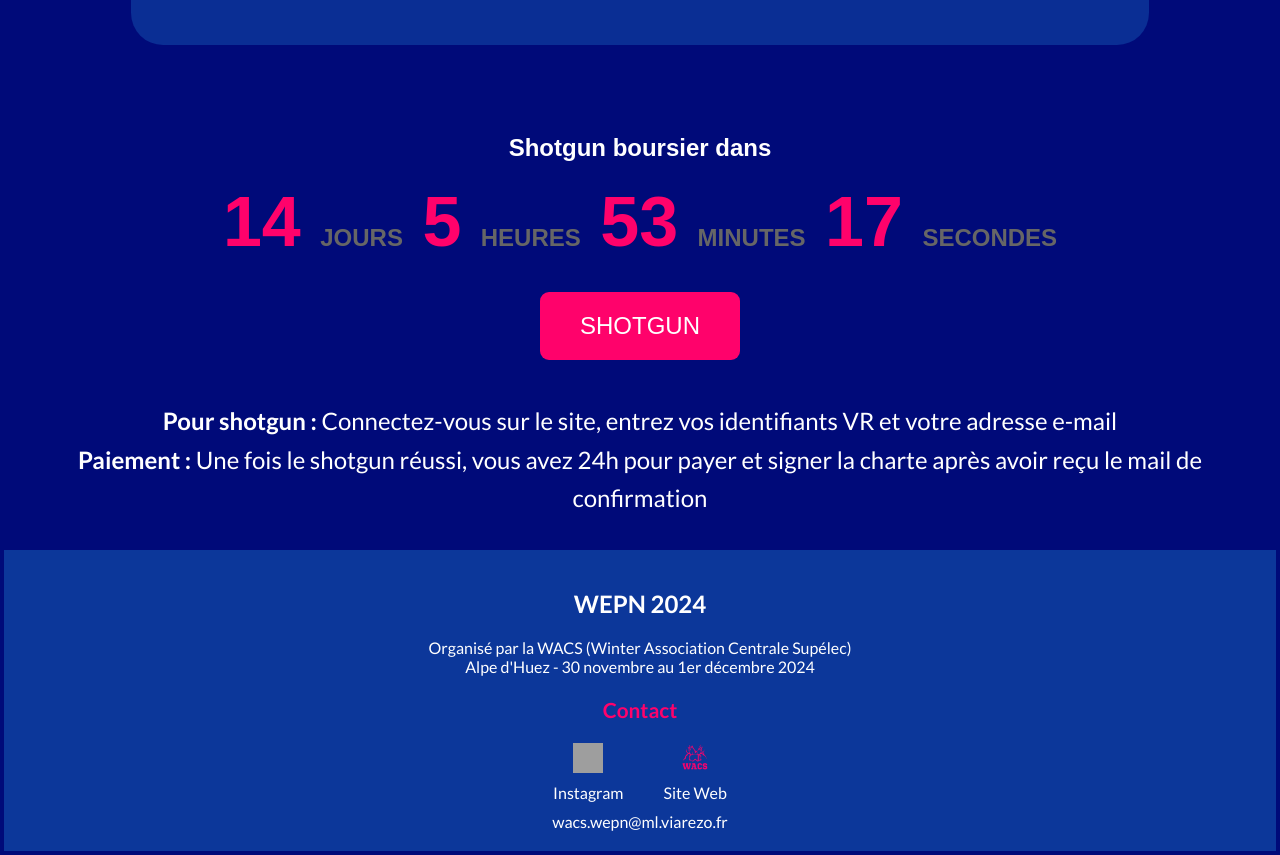
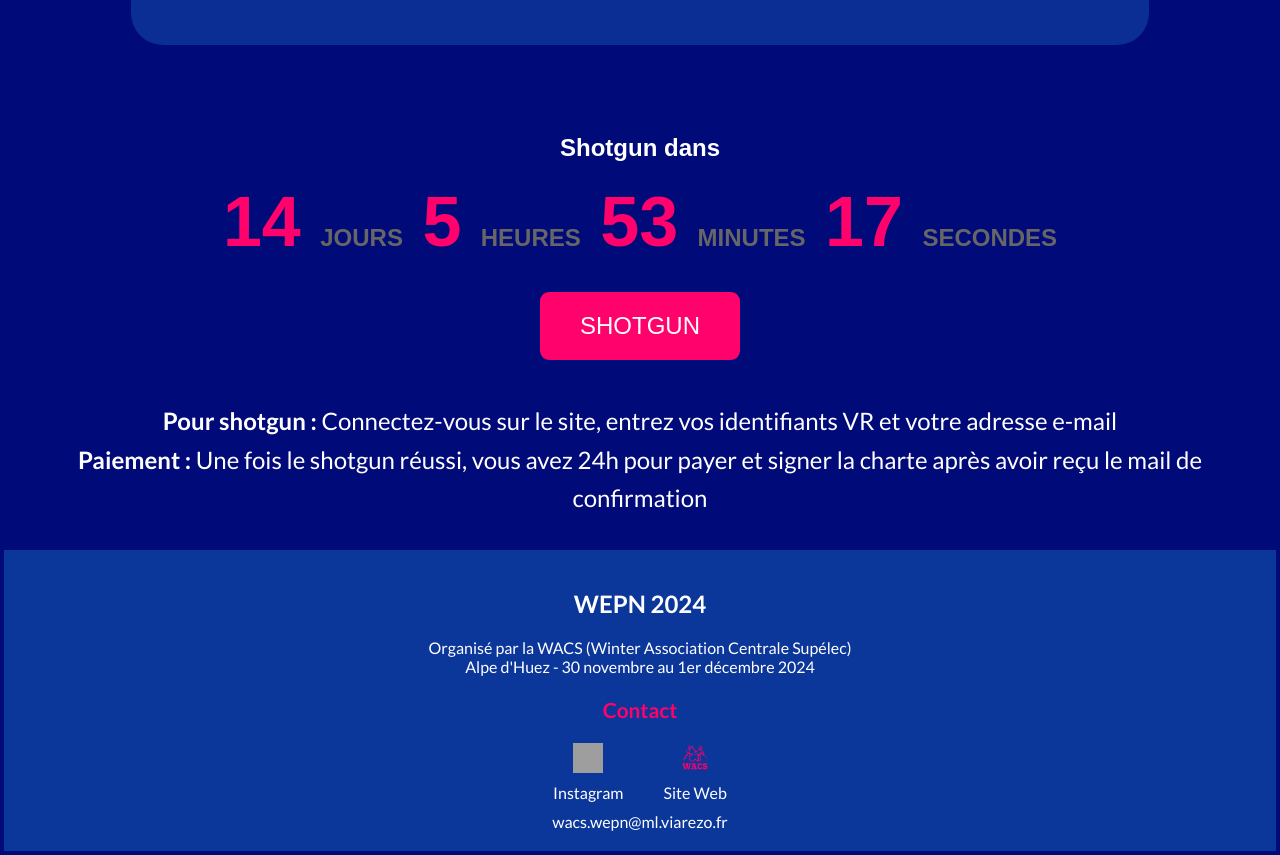
Before and after one commit to AlbatorZ/wepn2k24, a React (Create React App) app: page / in a window 1280 px wide. Shown: the part 1120-1975 px from the top of the page. Built offline with nearby package versions, Linux system fonts and the light colour scheme; grey boxes are pictures that could not be loaded.

Commit message:
maj pour SG non boursier

```diff
--- a/src/components/BoutonShotgun.jsx
+++ b/src/components/BoutonShotgun.jsx
@@ -1,6 +1,6 @@
 export default function BoutonShotgun() {
     const handleClick = () => {
-        window.location.href = 'https://forms.viarezo.fr/paps/yta42v'; // Remplacer par le lien du shotgun VR
+        window.location.href = 'https://forms.viarezo.fr/paps/b6a6vn'; // Remplacer par le lien du shotgun VR
     }
 
     return (
--- a/src/components/Timer.jsx
+++ b/src/components/Timer.jsx
@@ -40,7 +40,7 @@
 
     return (
         <div className="timer-container">
-            <h2>Shotgun boursier dans</h2>
+            <h2>Shotgun dans</h2>
             <div className="timer-numbers">
                 {timeLeft.days} <span className="timer-labels">Jours</span> {' '}
                 {timeLeft.hours} <span className="timer-labels">Heures</span> {' '}
```
